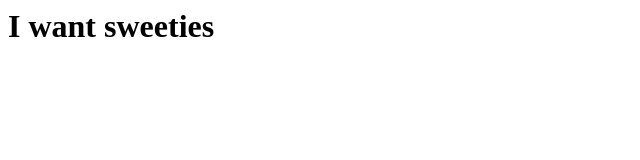
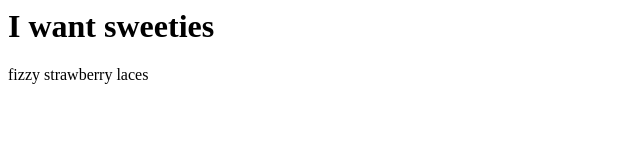
Before and after one commit to sophieb-96/first, a plain HTML site: page index.html in a window 1280 px wide. Shown: the whole page, without its empty margins (0-640 px from the left). Drawn offline with Linux system fonts and the light colour scheme.

Commit message:
added para

```diff
--- a/index.html
+++ b/index.html
@@ -5,6 +5,8 @@
 
 <h1> I want sweeties </h1>
 
+<p> fizzy strawberry laces </p>
+
 
 
 </body>
```
